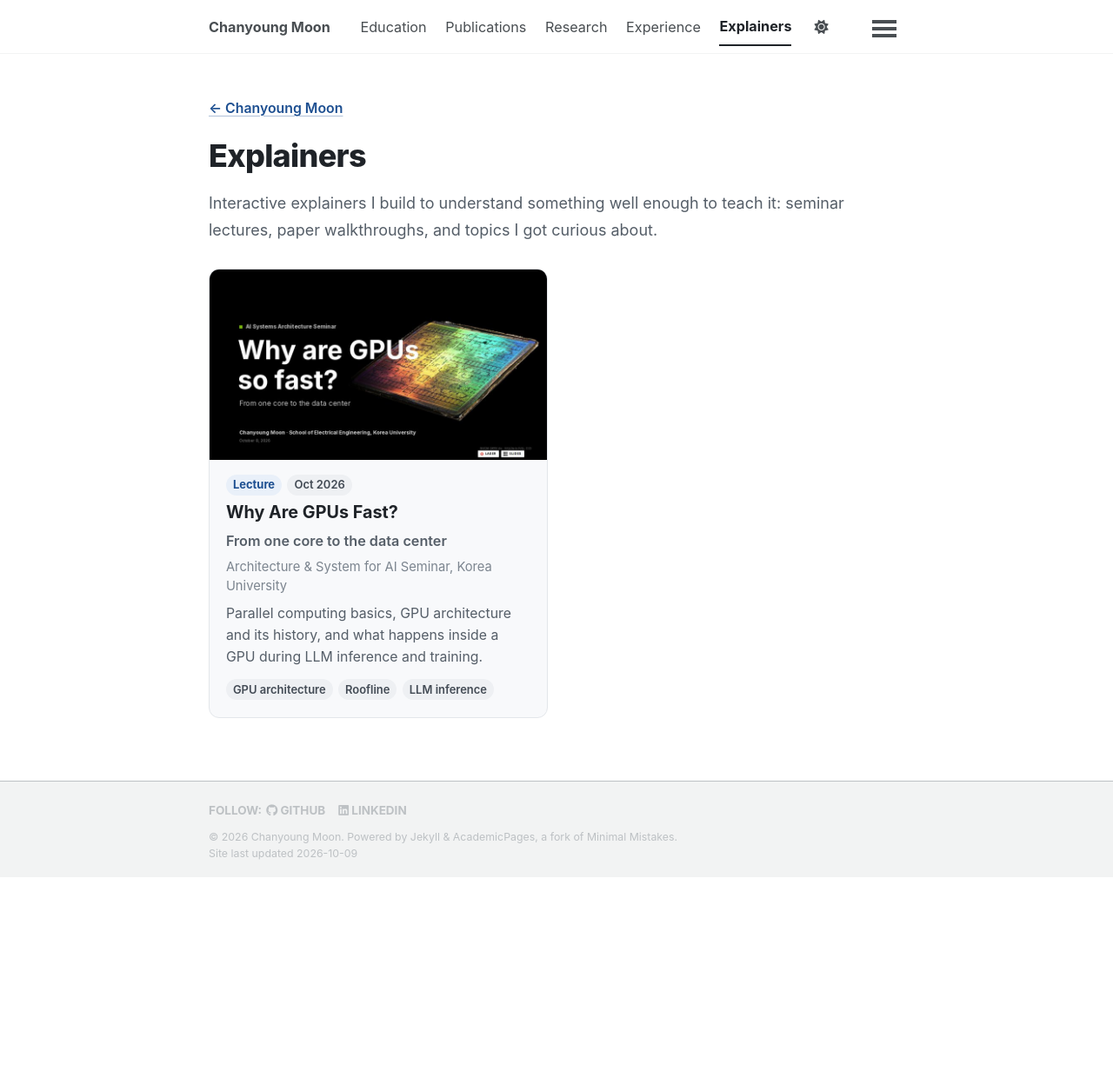
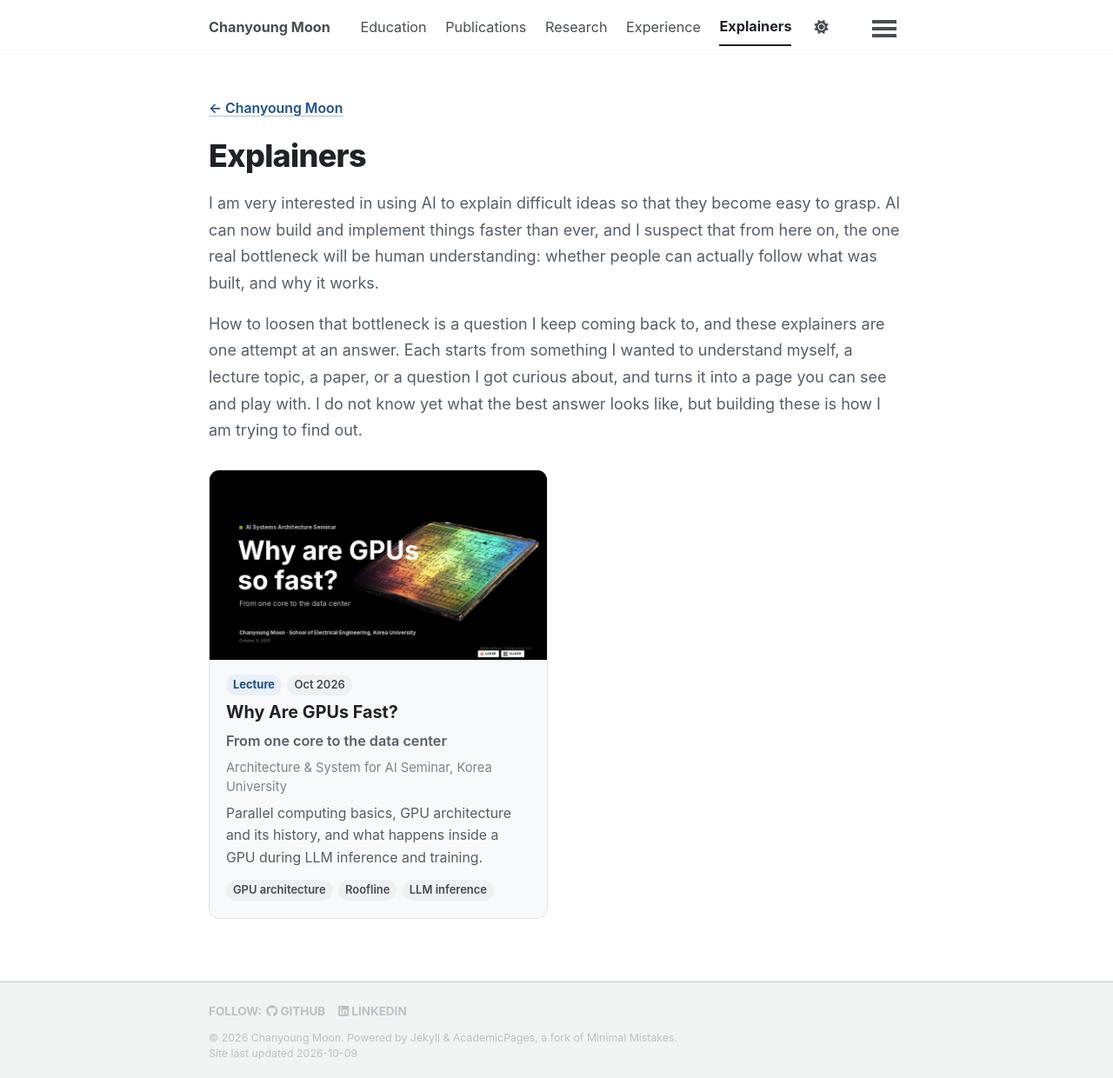
Before and after one commit to moon-chanyoung/moon-chanyoung.github.io, a Jekyll site: the page built from _pages/explainers.md, in a window 1280 px wide and 1240 px high. Shown: the whole window at 87% size. Built offline with Jekyll 4.4.1, drawn with Linux system fonts in a browser that asks for light colours; a style sheet for code colours, icons or effects is not loaded.

Commit message:
Rewrite Explainers and Teaching intros

```diff
--- a/_data/explainers.yml
+++ b/_data/explainers.yml
@@ -1,7 +1,9 @@
 # Newest first. Each card links to a self-contained page (usually under /teaching/ or /explainers/).
 # thumb: image under /images/explainers/ (16:9, about 800x450).
-intro: >-
-  Interactive explainers I build to understand something well enough to teach it: seminar lectures, paper walkthroughs, and topics I got curious about.
+intro: |
+  I am very interested in using AI to explain difficult ideas so that they become easy to grasp. AI can now build and implement things faster than ever, and I suspect that from here on, the one real bottleneck will be human understanding: whether people can actually follow what was built, and why it works.
+
+  How to loosen that bottleneck is a question I keep coming back to, and these explainers are one attempt at an answer. Each starts from something I wanted to understand myself, a lecture topic, a paper, or a question I got curious about, and turns it into a page you can see and play with. I do not know yet what the best answer looks like, but building these is how I am trying to find out.
 items:
   - title: "Why Are GPUs Fast?"
     subtitle: "From one core to the data center"
--- a/_data/teaching.yml
+++ b/_data/teaching.yml
@@ -1,5 +1,5 @@
 intro: >-
-  I care about explaining systems ideas clearly, and I am interested in how AI tools can help turn a hard concept into something people can see and play with.
+  I am very interested in using AI to make hard concepts easy to understand. As AI builds things faster than ever, I think human understanding is becoming the main bottleneck, and interactive explainers like the one below are one way I am trying to address it.
 items:
   - dates: "Fall 2026"
     title: "Architecture & System for AI Seminar"
--- a/_layouts/explainers.html
+++ b/_layouts/explainers.html
@@ -10,7 +10,7 @@ layout: default
     <header class="gallery__head">
       <p class="gallery__back"><a href="{{ base_path }}/">← Chanyoung Moon</a></p>
       <h1 class="gallery__title">{{ page.title }}</h1>
-      {% if ex.intro %}<p class="section__lede">{{ ex.intro }}</p>{% endif %}
+      {% if ex.intro %}<div class="section__lede gallery__intro">{{ ex.intro | markdownify }}</div>{% endif %}
     </header>
 
     <div class="gallery">
--- a/_sass/layout/_home.scss
+++ b/_sass/layout/_home.scss
@@ -566,6 +566,13 @@ body {
     }
   }
 
+  .gallery__intro {
+    max-width: 46rem;
+    margin-bottom: 1.6em;
+
+    p { margin: 0 0 0.9em; }
+  }
+
   #teaching .section__lede {
     margin-bottom: 1.1em;
   }
```
